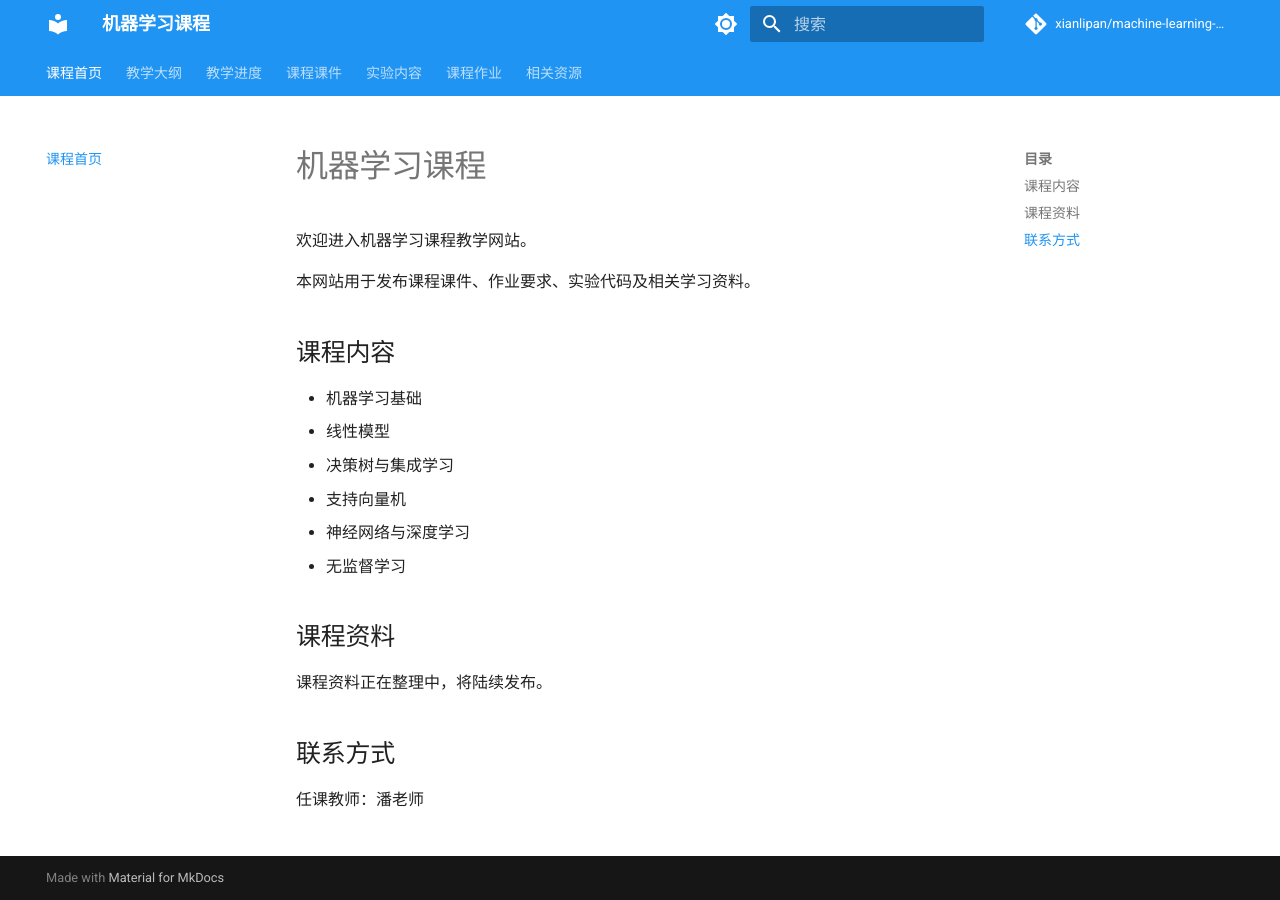
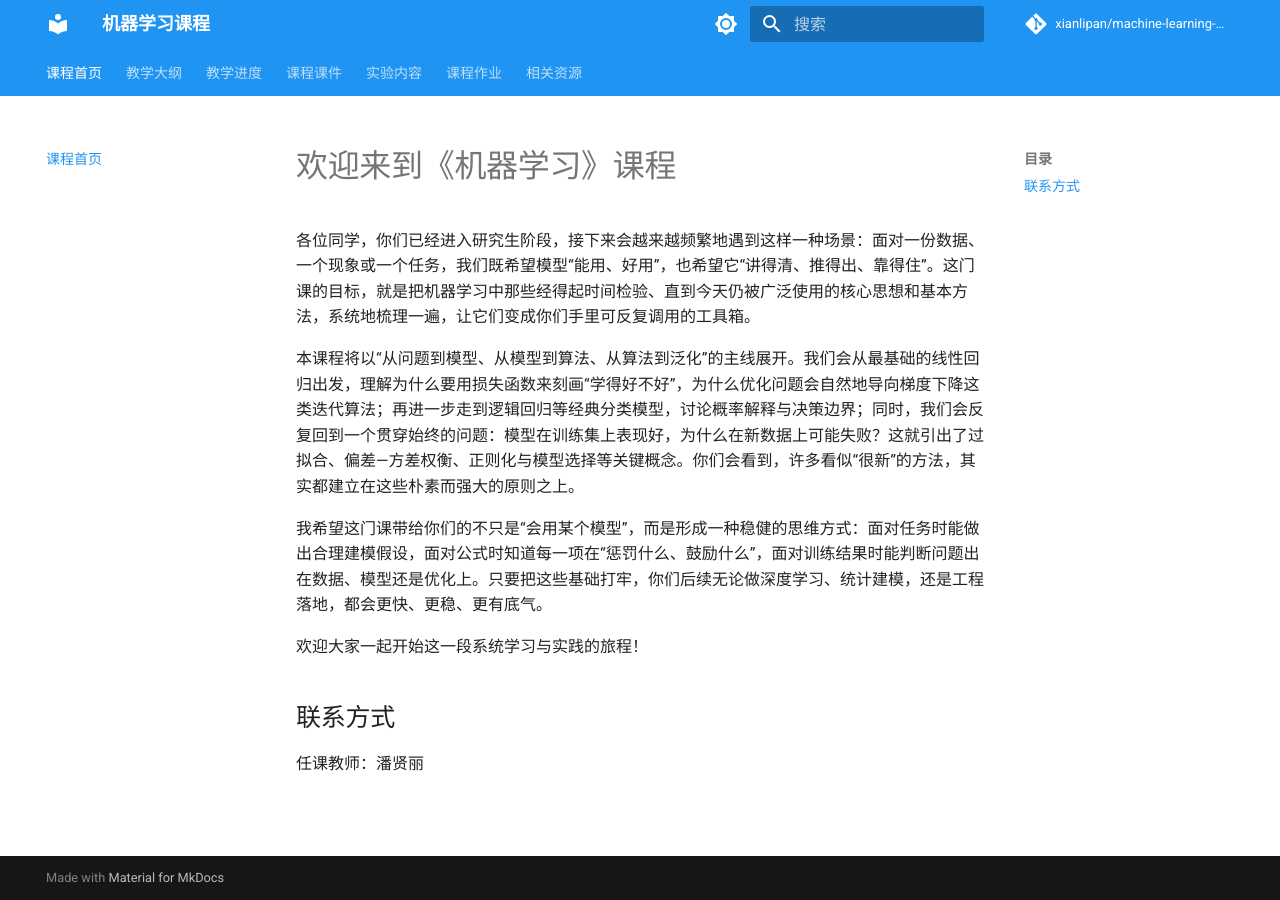
Before and after one commit to xianlipan/machine-learning-course, an MkDocs documentation site: the page built from docs/index.md, in a window 1280 px wide. Built offline with MkDocs 1.6.1 and Material for MkDocs 9.7.7, drawn with Linux system fonts in a browser that asks for light colours; comment, search, counter and statistics services are not loaded.

Commit message:
update welcome words

```diff
--- a/docs/index.md
+++ b/docs/index.md
@@ -1,22 +1,13 @@
-# 机器学习课程
+# 欢迎来到《机器学习》课程
 
-欢迎进入机器学习课程教学网站。
+各位同学，你们已经进入研究生阶段，接下来会越来越频繁地遇到这样一种场景：面对一份数据、一个现象或一个任务，我们既希望模型“能用、好用”，也希望它“讲得清、推得出、靠得住”。这门课的目标，就是把机器学习中那些经得起时间检验、直到今天仍被广泛使用的核心思想和基本方法，系统地梳理一遍，让它们变成你们手里可反复调用的工具箱。
 
-本网站用于发布课程课件、作业要求、实验代码及相关学习资料。
+本课程将以“从问题到模型、从模型到算法、从算法到泛化”的主线展开。我们会从最基础的线性回归出发，理解为什么要用损失函数来刻画“学得好不好”，为什么优化问题会自然地导向梯度下降这类迭代算法；再进一步走到逻辑回归等经典分类模型，讨论概率解释与决策边界；同时，我们会反复回到一个贯穿始终的问题：模型在训练集上表现好，为什么在新数据上可能失败？这就引出了过拟合、偏差—方差权衡、正则化与模型选择等关键概念。你们会看到，许多看似“很新”的方法，其实都建立在这些朴素而强大的原则之上。
 
-## 课程内容
+我希望这门课带给你们的不只是“会用某个模型”，而是形成一种稳健的思维方式：面对任务时能做出合理建模假设，面对公式时知道每一项在“惩罚什么、鼓励什么”，面对训练结果时能判断问题出在数据、模型还是优化上。只要把这些基础打牢，你们后续无论做深度学习、统计建模，还是工程落地，都会更快、更稳、更有底气。
 
-- 机器学习基础
-- 线性模型
-- 决策树与集成学习
-- 支持向量机
-- 神经网络与深度学习
-- 无监督学习
-
-## 课程资料
-
-课程资料正在整理中，将陆续发布。
+欢迎大家一起开始这一段系统学习与实践的旅程！
 
 ## 联系方式
 
-任课教师：潘老师
+任课教师：潘贤丽
```
